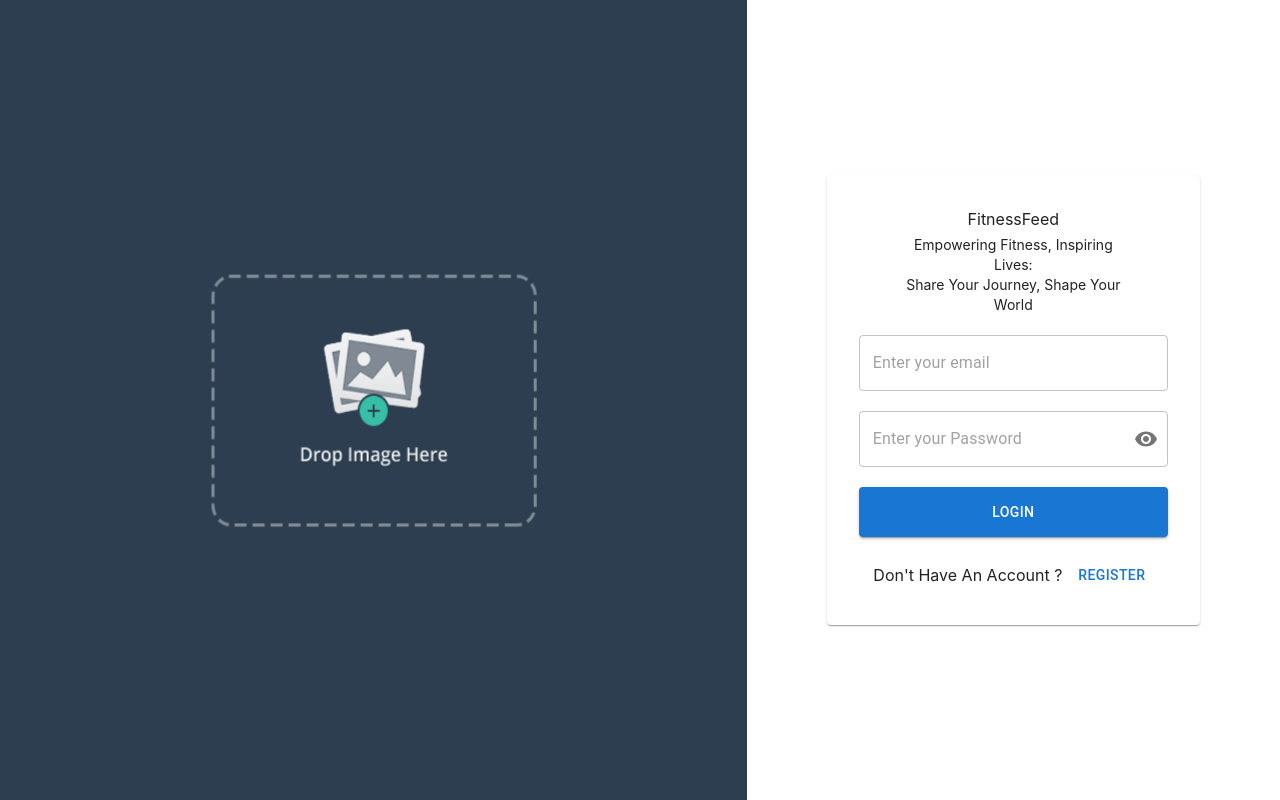
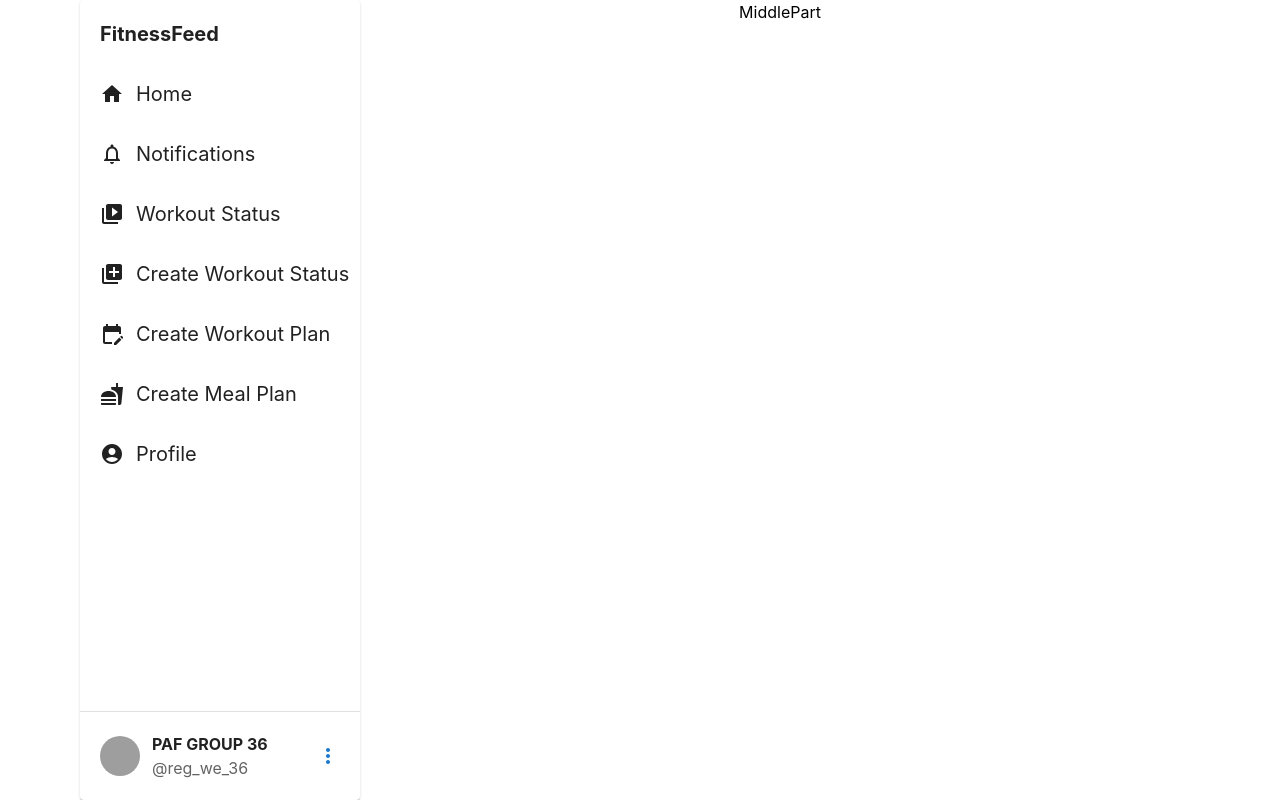
Before and after one commit to viraj-gunasekara/Springboot_Web_App, a React (Create React App) app in the folder frontend/: page / in a window 1280 px wide. Built offline with nearby package versions, Linux system fonts and the light colour scheme; grey boxes are pictures that could not be loaded.

Commit message:
complete sidebar with sections for each function

```diff
--- a/frontend/src/App.js
+++ b/frontend/src/App.js
@@ -8,7 +8,7 @@ function App() {
     <div className="">
       <BrowserRouter>
         <Routes>
-          <Route path="/home" element={<HomePage />} />
+          <Route path="/*" element={<HomePage />} />
           <Route path="/*" element={<Authentication />} />
         </Routes>
       </BrowserRouter>
--- /dev/null
+++ b/frontend/src/components/CreateMealPlan/CreateMealPlan.jsx
@@ -0,0 +1,9 @@
+import React from 'react';
+
+const CreateMealPlan = () => {
+  return (
+    <div>CreateMealPlan</div>
+  )
+}
+
+export default CreateMealPlan;
--- /dev/null
+++ b/frontend/src/components/CreateWorkoutPlan/CreateWorkoutPlan.jsx
@@ -0,0 +1,9 @@
+import React from 'react';
+
+const CreateWorkoutPlan = () => {
+  return (
+    <div>CreateWorkoutPlan</div>
+  )
+}
+
+export default CreateWorkoutPlan;
--- /dev/null
+++ b/frontend/src/components/MiddlePart/MiddlePart.jsx
@@ -0,0 +1,9 @@
+import React from 'react';
+
+const MiddlePart = () => {
+  return (
+    <div>MiddlePart</div>
+  )
+}
+
+export default MiddlePart;
--- /dev/null
+++ b/frontend/src/components/Sidebar/Sidebar.jsx
@@ -0,0 +1,74 @@
+import React from 'react';
+import { navigationMenu } from './SidebarNavigation';
+import { Divider, Avatar, Button, Menu, MenuItem, Card } from "@mui/material";
+import MoreVertTwoToneIcon from '@mui/icons-material/MoreVertTwoTone';
+
+const Sidebar = () => {
+
+  const [anchorEl, setAnchorEl] = React.useState(null);
+  const open = Boolean(anchorEl);
+  const handleClick = (event) => {
+    setAnchorEl(event.currentTarget);
+  };
+  const handleClose = () => {
+    setAnchorEl(null);
+  };
+
+  return (
+    <Card className='card h-screen flex flex-col justify-between py-5'>
+      <div className='space-y-8 pl-5'>
+        <div className=''>
+          <span className='logo font-bold text-xl'>FitnessFeed</span>
+        </div>
+
+        <div className='space-y-8'>
+          {navigationMenu.map((item)=> <div className='flex space-x-3 items-center cursor-pointer'>
+            {item.icon}
+            <p className='text-xl'>{item.title}</p>
+            </div>)}
+        </div>
+      </div>
+      <div>
+        <Divider/>
+        <div className='pl-5 flex items-center justify-between pt-5'>
+          <div className='flex items-center space-x-3'>
+
+            <Avatar src='https://cdn.pixabay.com/photo/2020/07/01/12/58/icon-5359553_1280.png'/>
+            <div>
+              <p className='font-bold'>PAF GROUP 36</p>
+              <p className='opacity-70'>@reg_we_36</p>
+            </div>
+          </div>
+
+          <Button
+        id="basic-button"
+        aria-controls={open ? 'basic-menu' : undefined}
+        aria-haspopup="true"
+        aria-expanded={open ? 'true' : undefined}
+        onClick={handleClick}
+      >
+        <MoreVertTwoToneIcon/>
+      </Button>
+      <Menu
+        id="basic-menu"
+        anchorEl={anchorEl}
+        open={open}
+        onClose={handleClose}
+        MenuListProps={{
+          'aria-labelledby': 'basic-button',
+        }}
+
+      >
+        <div  style={{ width: '100px' }}>
+        <MenuItem onClick={handleClose}>Profile</MenuItem>
+        <MenuItem onClick={handleClose}>Logout</MenuItem>
+        </div>
+      </Menu>
+
+        </div>
+      </div>
+    </Card>
+  )
+}
+
+export default Sidebar;
--- /dev/null
+++ b/frontend/src/components/Sidebar/SidebarNavigation.js
@@ -0,0 +1,45 @@
+import HomeIcon from '@mui/icons-material/Home';
+import NotificationsIcon from '@mui/icons-material/NotificationsNone';
+import WorkoutStatus from '@mui/icons-material/VideoLibrary';
+import CreateWorkoutStatus from '@mui/icons-material/Queue';
+import CreateWorkoutPlan from '@mui/icons-material/EditCalendar';
+import CreateMealPlan from '@mui/icons-material/Fastfood';
+import ProfileIcon from '@mui/icons-material/AccountCircle';
+
+export const navigationMenu=[
+    {
+        title:"Home",
+        icon:<HomeIcon/>,
+        path:"/"
+    },
+    {
+        title:"Notifications",
+        icon:<NotificationsIcon/>,
+        path:"/"
+    },
+    {
+        title:"Workout Status",
+        icon:<WorkoutStatus/>,
+        path:"/"
+    },
+    {
+        title:"Create Workout Status",
+        icon:<CreateWorkoutStatus/>,
+        path:"/"
+    },
+    {
+        title:"Create Workout Plan",
+        icon:<CreateWorkoutPlan/>,
+        path:"/"
+    },
+    {
+        title:"Create Meal Plan",
+        icon:<CreateMealPlan/>,
+        path:"/"
+    },
+    {
+        title:"Profile",
+        icon:<ProfileIcon/>,
+        path:"/"
+    },
+]
--- /dev/null
+++ b/frontend/src/components/WorkoutStatus/CreateWorkoutStatus.jsx
@@ -0,0 +1,9 @@
+import React from 'react';
+
+const CreateWorkoutStatus = () => {
+  return (
+    <div>CreateWorkoutStatus</div>
+  )
+}
+
+export default CreateWorkoutStatus;
--- /dev/null
+++ b/frontend/src/components/WorkoutStatus/WorkoutStatus.jsx
@@ -0,0 +1,9 @@
+import React from 'react';
+
+const WorkoutStatus = () => {
+  return (
+    <div>WorkoutStatus</div>
+  )
+}
+
+export default WorkoutStatus;
--- a/frontend/src/pages/HomePage/HomePage.jsx
+++ b/frontend/src/pages/HomePage/HomePage.jsx
@@ -1,9 +1,45 @@
-import React from 'react';
+import React from "react";
+import { Grid } from "@mui/material";
+import { useLocation, Routes, Route } from "react-router-dom";
+import MiddlePart from "../../components/MiddlePart/MiddlePart";
+import WorkoutStatus from "../../components/WorkoutStatus/WorkoutStatus";
+import CreateWorkoutStatus from "../../components/WorkoutStatus/CreateWorkoutStatus";
+import CreateWorkoutPlan from "../../components/CreateWorkoutPlan/CreateWorkoutPlan";
+import CreateMealPlan from "../../components/CreateMealPlan/CreateMealPlan";
+import Profile from "../Profile/Profile";
+import Sidebar from "../../components/Sidebar/Sidebar";
 
 const HomePage = () => {
+  const location=useLocation();
+
   return (
-    <div>HomePage</div>
-  )
-}
+    <div className="px-20">
+      <Grid container spacing={0}>
+        <Grid item lg={3}>
+          <div className="sticky top-0">
+            <Sidebar />
+          </div>
+        </Grid>
+
+        <Grid
+          item
+          className="px-5 flex justify-center"
+          xs={12}
+          lg={location.pathname === "/" ? 9:12}
+        >
+          <Routes>
+            <Route path="/" element={<MiddlePart/>}/>
+            <Route path="/status" element={<WorkoutStatus/>}/>  {/* Anjana */}
+            <Route path="/create-status" element={<CreateWorkoutStatus/>}/>  {/* Anjana */}
+            <Route path="/create-workout-plan" element={<CreateWorkoutPlan/>}/>  {/* Wije */}
+            <Route path="/create-meal-plan" element={<CreateMealPlan/>}/>  {/* Hasri */}
+            <Route path="/profile/:id" element={<Profile/>}/>
+          </Routes>
+
+        </Grid>
+      </Grid>
+    </div>
+  );
+};
 
 export default HomePage;
--- /dev/null
+++ b/frontend/src/pages/Profile/Profile.jsx
@@ -0,0 +1,11 @@
+import React from 'react';
+import { useParams } from 'react-router-dom';
+
+const Profile = () => {
+  const {id}=useParams()
+  return (
+    <div>Profile - {id}</div>
+  )
+}
+
+export default Profile;
```
